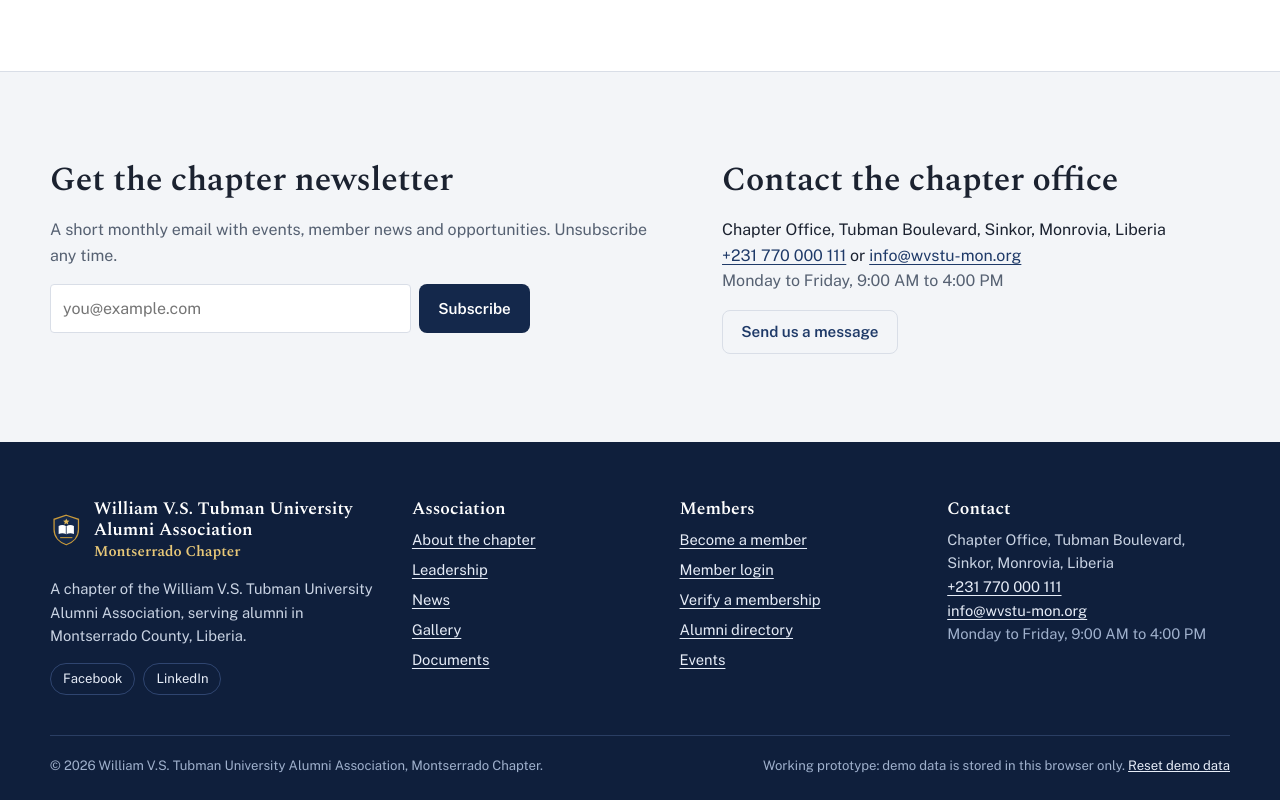
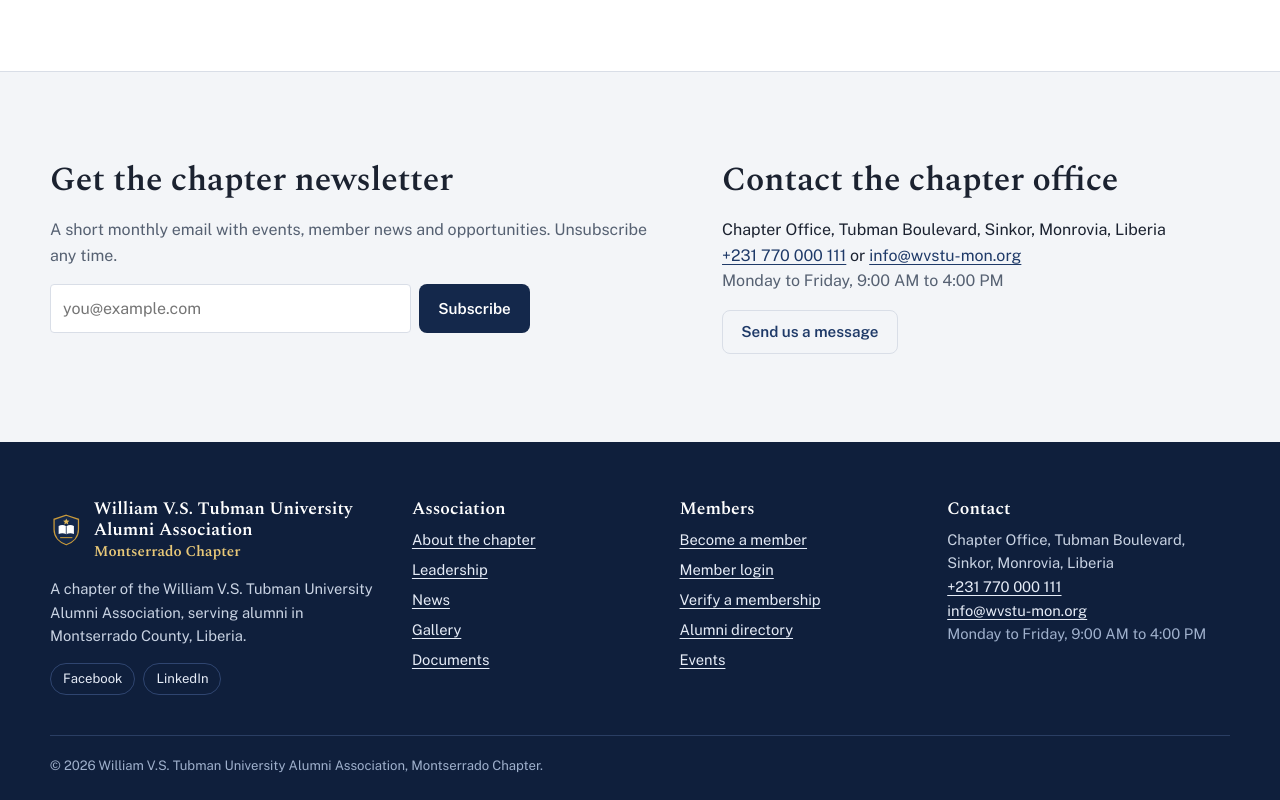
Before and after one commit to J27-git/TCTUAA, a plain HTML site: page index.html in a window 1280 px wide. Shown: the part 4305-5105 px from the top of the page. Drawn offline with nearby package versions, Linux system fonts and the light colour scheme.

Commit message:
Update index.html

```diff
--- a/index.html
+++ b/index.html
@@ -770,7 +770,7 @@
     <div><h4>Members</h4><ul><li><a href="#/join">Become a member</a></li><li><a href="#/login">Member login</a></li><li><a href="#/verify">Verify a membership</a></li><li><a href="#/directory">Alumni directory</a></li><li><a href="#/events">Events</a></li></ul></div>
     <div><h4>Contact</h4><p>${esc(st.address)}<br><a href="tel:${esc(st.phone.replace(/\s/g, ''))}">${esc(st.phone)}</a><br><a href="mailto:${esc(st.email)}">${esc(st.email)}</a><br><span style="color:#9FB0CC">${esc(st.officeHours)}</span></p></div>
   </div>
-  <div class="foot-bottom"><span>© ${new Date().getFullYear()} ${esc(st.assocName)}, ${esc(st.chapterName)}.</span><span>Working prototype: demo data is stored in this browser only. <button data-act="reset-demo">Reset demo data</button></span></div></div></footer>`;
+  <div class="foot-bottom"><span>© ${new Date().getFullYear()} ${esc(st.assocName)}, ${esc(st.chapterName)}.<!--</span><span>Working prototype: demo data is stored in this browser only. <button data-act="reset-demo">Reset demo data</button></span>--></div></div></footer>`;
 }
 function pageHead(title, lede = '', crumbs = []) {
   return `<div class="page-head"><div class="wrap">${crumbs.length ? `<nav class="crumbs" aria-label="Breadcrumb"><a href="#/">Home</a>${crumbs.map(([h, l]) => h ? ` / <a href="${h}">${esc(l)}</a>` : ` / <span>${esc(l)}</span>`).join('')}</nav>` : ''}<h1>${esc(title)}</h1>${lede ? `<p class="lede">${esc(lede)}</p>` : ''}</div></div>`;
```
